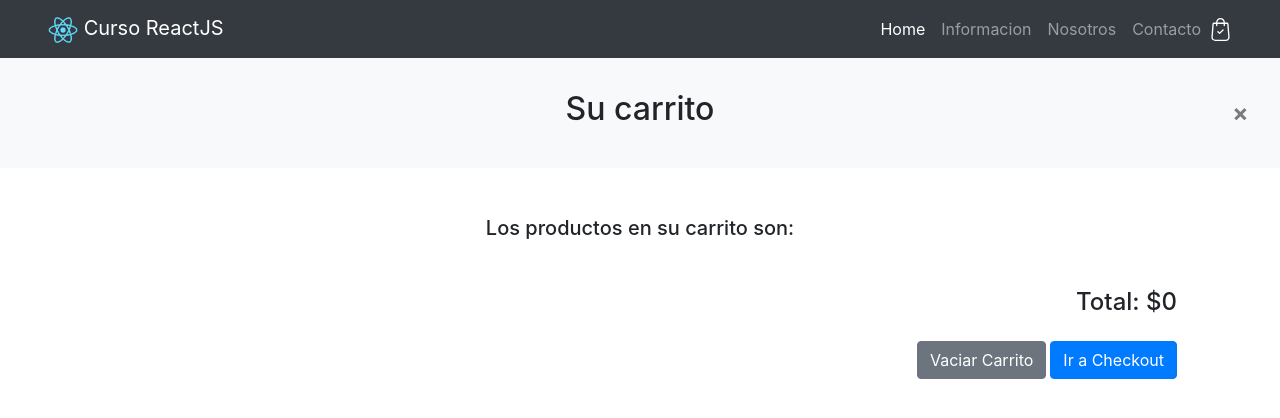
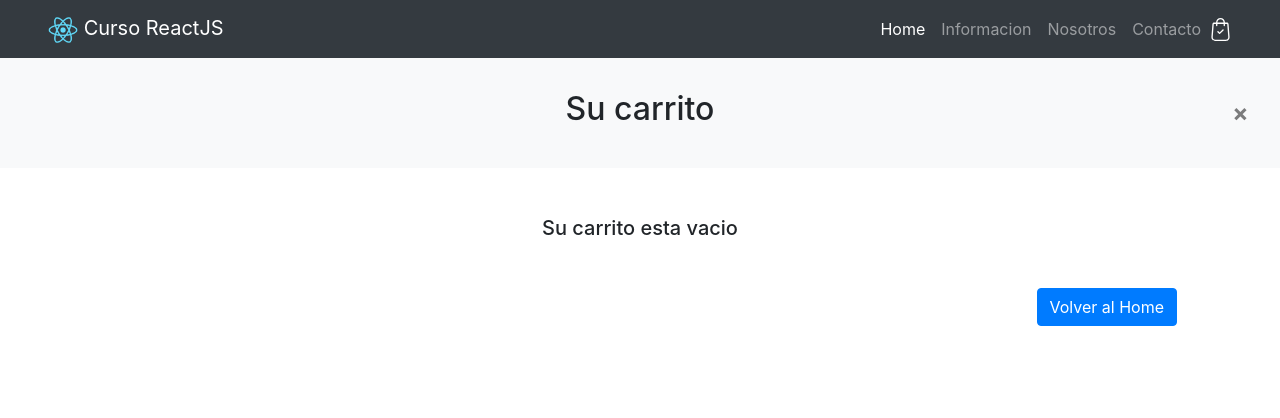
Before and after one commit to eliaslee87/proyecto-elias, a React (Create React App) app: page /cart in a window 1280 px wide. Shown: the top 418 px of the page. Built offline with nearby package versions, Linux system fonts and the light colour scheme.

Commit message:
Modificacion CartView

```diff
--- a/src/components/Cart/index.jsx
+++ b/src/components/Cart/index.jsx
@@ -10,9 +10,10 @@ const CartComponent = () => {
         return prev + (cur.quantity*cur.price)
     },0)
 
+    console.log(cart)
+
     return (
-        cart === [] ?
-        <>
+        cart.length === 0 ?
         <div>
             <div className="sticky-top bg-light">
                 <div className="row">
@@ -31,16 +32,15 @@ const CartComponent = () => {
                 <h5 className="mb-5 text-center">Su carrito esta vacio</h5>
                 <div className="row justify-content-end">
                     <Link to="/">
-                    <button className="btn btn-primary">Volver al Home</button>
+                        <button className="btn btn-primary" onClick={()=> setCartModal(false)}>Volver al Home</button>
                     </Link>
                 </div>
             </div>
         </div>
-        </>
 
         :
 
-        <>
+
         <div>
             <div className="sticky-top bg-light">
                 <div className="row">
@@ -87,7 +87,7 @@ const CartComponent = () => {
                 </div>
             </div>
         </div>
-        </>
+
     )
 }
 
```
Also changed, not shown: 1 other file (tests, documents, lock files or other folders).
